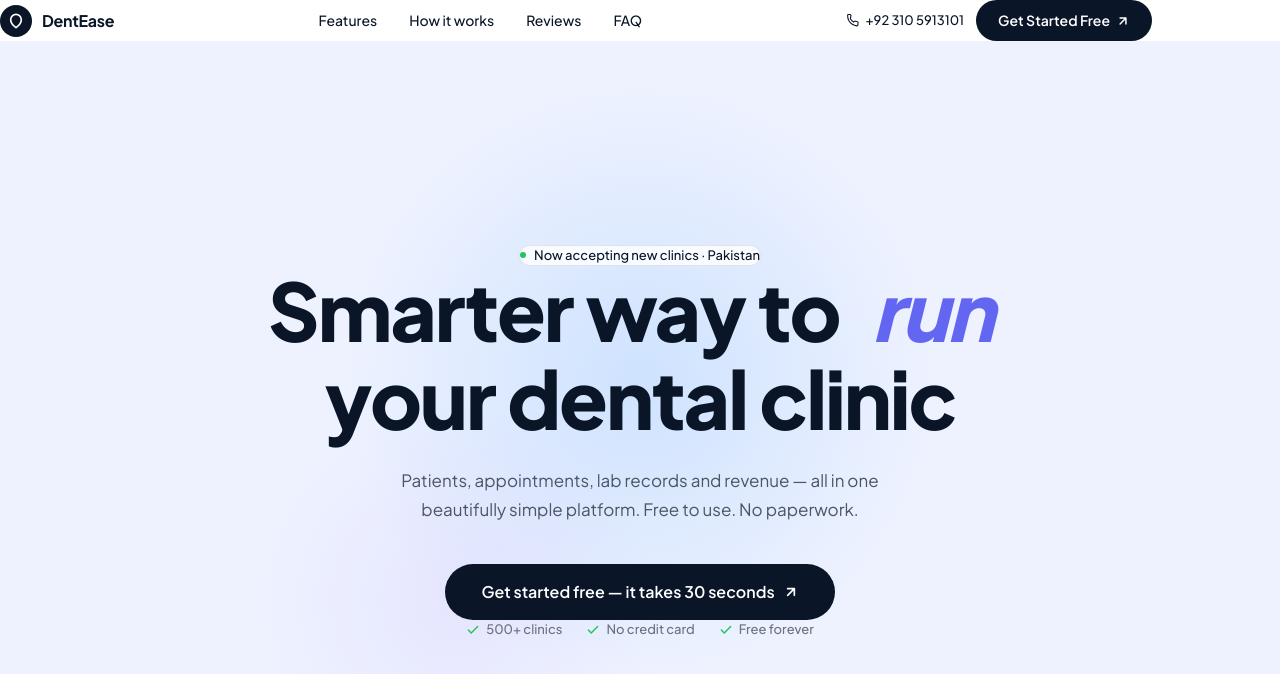
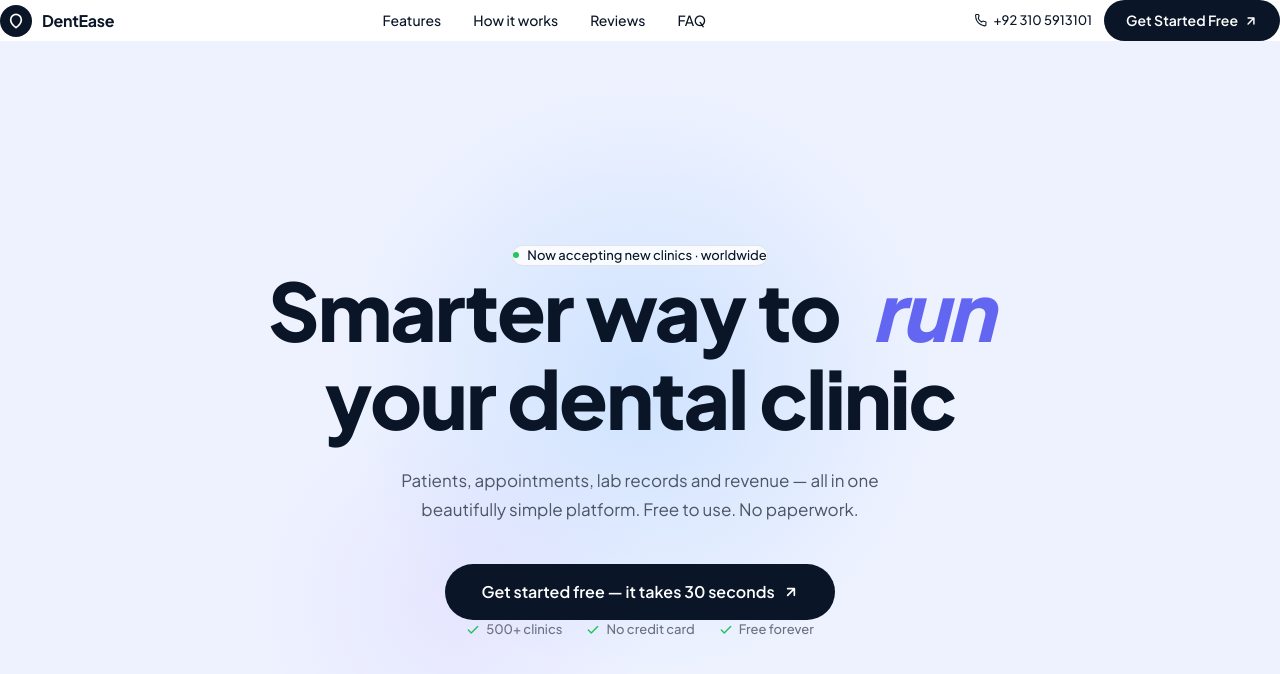
Before and after one commit to 541chatgpt-junaid/dental-saas, a Next.js app: page / in a window 1280 px wide. Shown: the top 674 px of the page. Built offline with nearby package versions, Linux system fonts and the light colour scheme.

Commit message:
Navbar full width + badge fix

```diff
--- a/src/app/page.tsx
+++ b/src/app/page.tsx
@@ -57,7 +57,7 @@
         className={`fixed top-0 left-0 right-0 z-50 transition-all duration-300 ${navScrolled ? "nav-scrolled" : ""}`}
         style={{ background: "rgba(255,255,255,0.95)", backdropFilter: "blur(12px)", borderBottom: navScrolled ? "1px solid rgba(10,22,40,0.06)" : "none" }}
       >
-        <div className="max-w-6xl mx-auto px-6 py-4 flex justify-between items-center">
+        <div className="w-full px-8 py-4 flex justify-between items-center">
           <div className="flex items-center gap-2.5">
             <div className="w-8 h-8 rounded-full flex items-center justify-center" style={{ background: "#0A1628" }}>
               <svg width="16" height="16" viewBox="0 0 24 24" fill="none" stroke="white" strokeWidth="2.5" strokeLinecap="round" strokeLinejoin="round">
@@ -130,7 +130,7 @@
 
           <div className="inline-flex items-center gap-2 rounded-full px-4 py-1.5 mb-8" style={{ background: "rgba(255,255,255,0.8)", border: "1px solid rgba(10,22,40,0.1)", backdropFilter: "blur(8px)" }}>
             <span style={{ width: "6px", height: "6px", borderRadius: "50%", background: "#22C55E", display: "inline-block" }} />
-            <span style={{ fontSize: "13px", fontWeight: 500, color: "#0A1628" }}>Now accepting new clinics · Pakistan</span>
+            <span style={{ fontSize: "13px", fontWeight: 500, color: "#0A1628" }}>Now accepting new clinics · worldwide</span>
           </div>
 
           <h1 style={{ fontSize: "clamp(42px, 7vw, 80px)", fontWeight: 800, lineHeight: 1.1, color: "#0A1628", letterSpacing: "-2px", marginBottom: "24px" }}>
```
